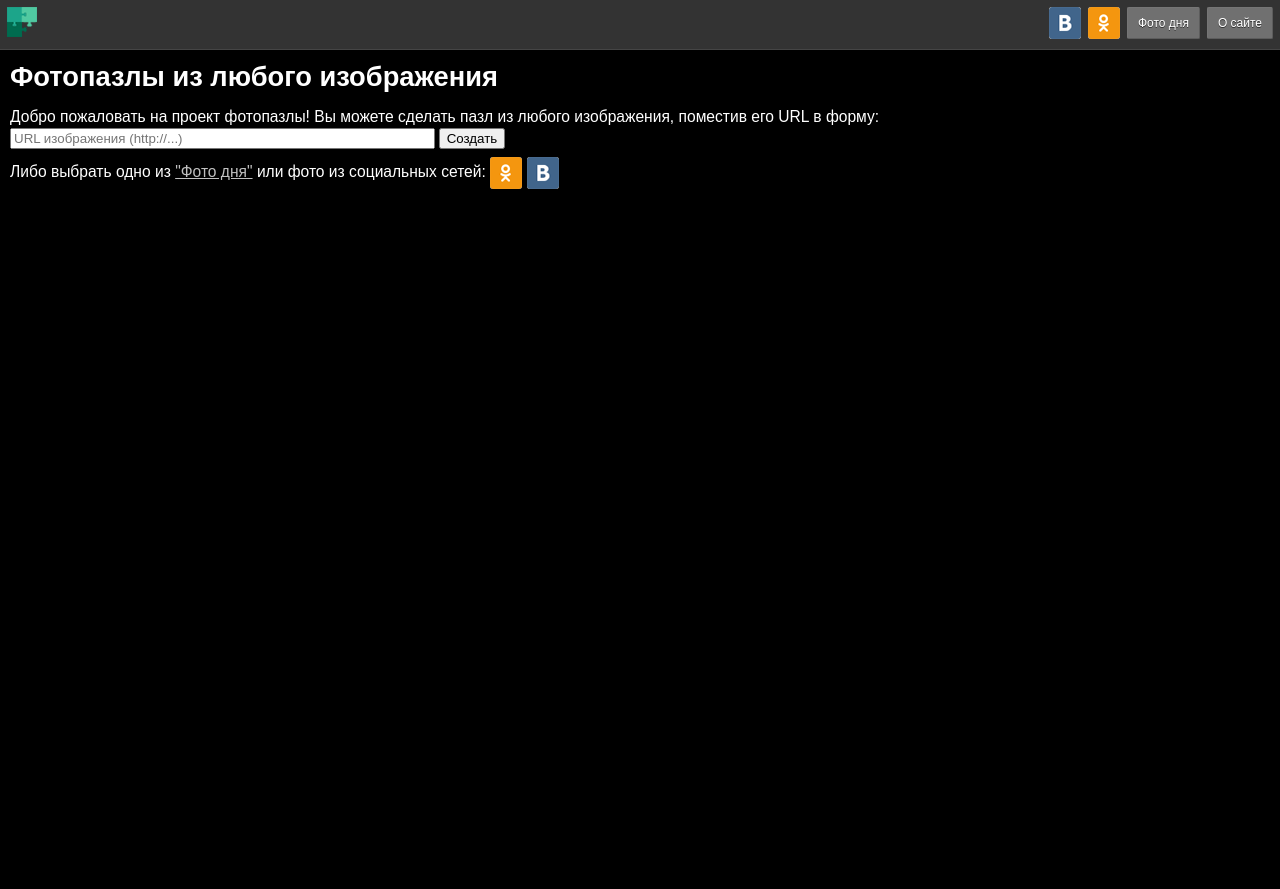
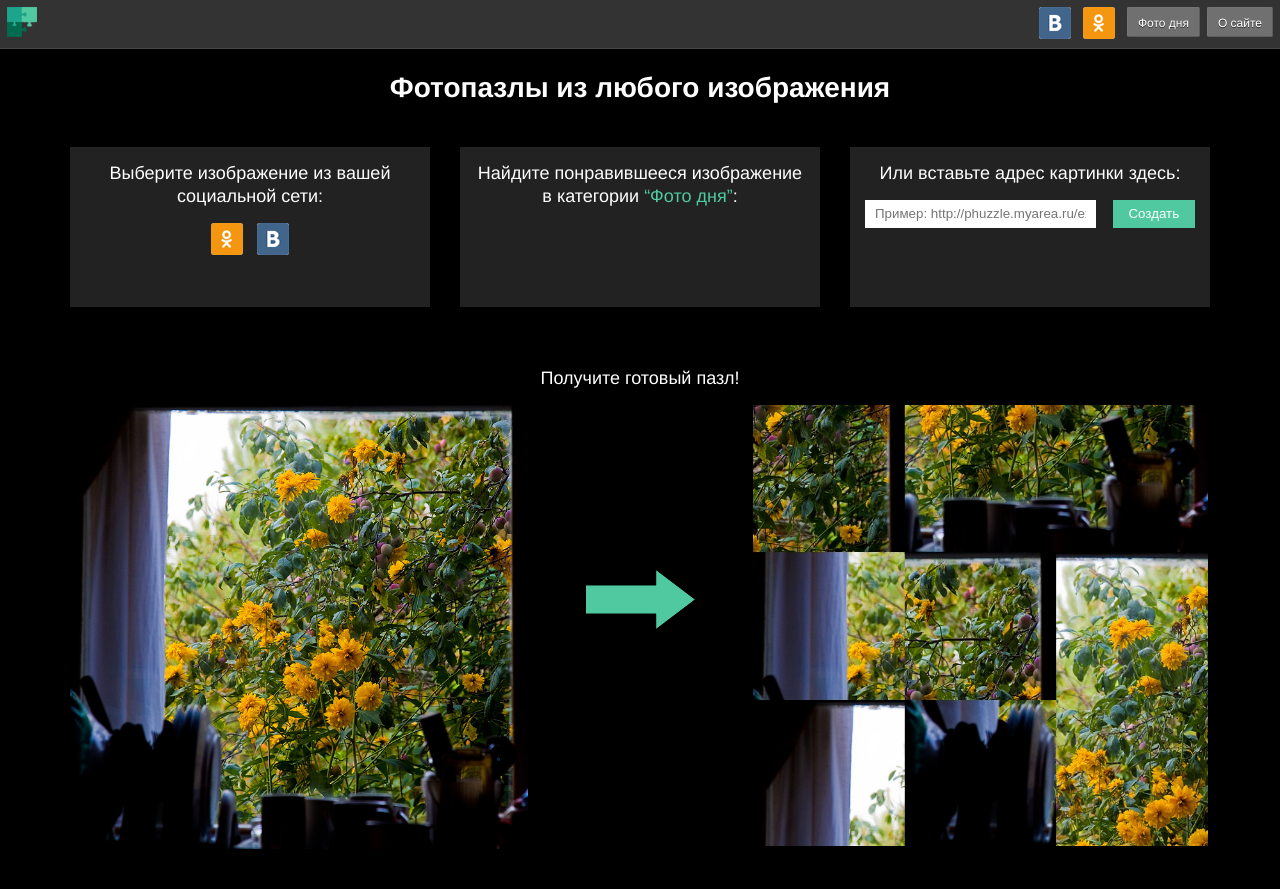
Before and after one commit to samovar007/phuzzle, a PHP site: page / in a window 1280 px wide. Before the commit the page ends 189 px from the top, so only its background shows below. Run offline with PHP 8.4, Linux system fonts and the light colour scheme; some libraries are stand-ins or nearby versions.

Commit message:
изменения на главной + топлайн при выборе фот + выпадушка для сложности

```diff
--- a/www/index.html
+++ b/www/index.html
@@ -12,46 +12,69 @@
 
 <link href='skin/style.css' rel='stylesheet' type='text/css'>
 <script src='//ajax.googleapis.com/ajax/libs/jquery/2.1.0/jquery.min.js'></script>
-<script src='js/puzzle.js'></script>
+<script src='/js/app.js'></script>
+<script src='/js/puzzle.js'></script>
 
 </head><body>
 <div id='step1' style='display: none'>
 	<header class='top'>
-		<span class='asLink about topItem' onclick='App.about(); return false'>О сайте</span></li>
+		<span class='asLink about topItem' onclick='App.about(); return false'>О сайте</span>
 		<a class='topItem' href='/getPhotos/yfd'>Фото дня</a>
 		<a class='topItem snicon ok' href='/getPhotos/ok'></a>
 		<a class='topItem snicon vk' href='/getPhotos/vk'></a>
-		<a class='logo30 topItem' href='/' title='Фотопазлы'></a></li>
+		<a class='logo30 topItem' href='/' title='Фотопазлы'></a>
 	</header>
-	<div id='step1Inside'>
-		<form  method='GET' action=''>
-			<h1>Фотопазлы из любого изображения</h1>
-			<p>Добро пожаловать на проект фотопазлы! Вы можете сделать пазл из любого изображения, поместив его URL в форму:
-			<div class='nobr'><input placeholder='URL изображения (http://...)' name='img' value='' size='50'>
-			<input type='submit' value='Создать'>
+	<div class="container text-center">
+		<h1>Фотопазлы из любого изображения</h1>
+		<section class="select-block">
+			<div class="row">
+				<div class="col-md-4">
+					<div class="inner-block">
+						<h2>Выберите изображение из вашей социальной сети:</h2>
+						<a class="snicon ok" href="/getPhotos/ok"></a>
+						<a class="snicon vk" href="/getPhotos/vk"></a>
+					</div>
+				</div>
+				<div class="col-md-4">
+					<div class="inner-block">
+						<h2>Найдите понравившееся изображение в категории <a href="/getPhotos/yfd">“Фото дня”</a>:</h2>
+						<div class="row" id='yfdExamplePlace'></div>
+					</div>
+				</div>
+				<div class="col-md-4">
+					<div class="inner-block">
+						<h2>Или вставьте адрес картинки здесь:</h2>
+						<form class="nobr clearfix" action="" method="GET">
+							<input class="url-input" size="50" value="" name="img" placeholder="Пример: http://phuzzle.myarea.ru/example.jpg">
+							<input class="btn" type="submit" value="Создать">
+						</form>
+					</div>
+				</div>
 			</div>
-			</p>
-		</form>
-		<p>Либо выбрать одно из <a href='/getPhotos/yfd'>"Фото дня"</a>
-			или фото из социальных сетей:
-			<a href='/getPhotos/ok' class='snicon ok'></a>
-			<a href='/getPhotos/vk' class='snicon vk'></a>
-		</p>
+		</section>
+		<section class="example-block">
+			<h2>Получите готовый пазл!</h2>
+			<div class="row">
+				<div class="col-xs-5">
+					<img src="example.jpg" class="img-responsive" alt=""/>
+				</div>
+				<div class="col-xs-2 arrow-block">
+					<img src="img/arrow.png" class="img-responsive" alt="arrow">
+				</div>
+				<div class="col-xs-5">
+					<img src="example-puzzle.jpg" class="img-responsive" alt=""/>
+				</div>
+			</div>
+		</div>
 	</div>
-</div>
 
 	<div id='step2'  style='display: none'>
 		<header class='top'>
 			<span class='asLink about topItem' onclick='App.about(); return false'>О сайте</span>
 			<a class='topItem logo30' href='/' title='Фотопазлы'></a>
-			<a class='topItem' href="/">Изменить картинку</a>
-			<div  class='topItem'>
-				<form method='GET' action=''>
-					<input id='currentImg' type='hidden' name='img' value=''>
-					Изменить сложность:
-					<select id='currentImgComplexity' name='complexity' onchange='this.form.submit();'>
-					</select>
-				</form>
+			<a class='topItem' href="/">Изменить <span class="xs-hidden">картинку</span></a>
+			<div class='topItem withSubmenu'><div class='submenuHeader'>Сложность ▼</div>
+				<menu class='submenu' id='currentImgComplexity'></menu>
 			</div>
 		</header>
 
@@ -65,7 +88,7 @@
 		<div id='coverWnd'>
 			<div id='coverWndHeader'></div>
 			<div id='coverWndInside'></div>
-			<i id='coverWndX' class='__icon closeWindow'></i>
+			<i class='__icon closeWindow'></i>
 		</div>
 	</div>
 
--- /dev/null
+++ b/www/js/app.js
@@ -0,0 +1,122 @@
+/*
+ * Проверка браузера
+ */
+(function(){
+	var node = document.createElement('canvas');
+	if (!(window.jQuery
+		&& node.getContext
+		&& node.addEventListener
+		&& node.getBoundingClientRect
+		&& Array.prototype.forEach
+		)) {
+		return alert('К сожалению, ваш браузер не может быть использован для данного приложения');
+	}
+})();
+
+function makeLinkToPhuzzle(_imgSrc, _complexity, _body) {
+	return '<a href="/?complexity=' + _complexity + '&img=' + encodeURIComponent(_imgSrc) + '">'+_body+'</a>';
+}
+
+
+var App = (function($) {
+	return {
+		about: function() {
+			this.cover.wnd('О проекте'
+				, 'Автор: Василий Самойлов. <br>Помощь в дизайне и верстке: Екатерина Киреева.<br><br>По всем вопросам обращайтесь по адресу devphuzzle' + '@' + 'gmail.com');
+		}
+		, popup: function(_url) {
+			window.open(_url, '', 'toolbar=0,status=0,width=626,height=436');
+			return false;
+		}
+		/**
+		 * формирует и посылает jsonp запрос
+		 */
+		, jsonp: function(_src) {
+			var s = document.getElementsByTagName('script')[0], n = document.createElement('script');
+			n.type = 'text/javascript';
+			n.async = true;
+			n.src = _src;
+			s.parentNode.insertBefore(n, s);
+		}
+
+		, cover: {
+			init: function coverInit() {
+				$('<div id="cover" style="display: none"><div class="coverDark"></div><div id="coverText"></div>'
+					+ '<div id="coverWnd"><div id="coverWndHeader"></div><div id="coverWndInside"></div>'
+					+ '<i class="__icon closeWindow"></i></div></div>').appendTo('body');
+
+				$('#coverWnd i').on('click', this.off);
+			}
+			, text: function coverOn(_text) {
+				$('#coverText').html(_text).show();
+				$('#coverWnd').hide();
+				$('#cover').show();
+			}
+			, wnd: function coverWnd(_header, _text) {
+				$('#coverText').hide();
+				$('#coverWndHeader').html(_header);
+				$('#coverWndInside').html(_text);
+				$('#coverWnd').show();
+				$('#cover').show();
+			}
+			, off: function coverOff() {
+				$('#cover').hide();
+			}
+		}
+		, sharing:  {
+			url: ''
+			, title: ''
+			, img: ''
+			, txt: ''
+			, init: function(_url, _title, _img, _text) {
+				this.url = _url;
+				this.title = _title;
+				this.img = _img;
+				this.txt = _text;
+			}
+			, vk: function() {
+				return 'http://vkontakte.ru/share.php'
+					+ '?url='          + encodeURIComponent(this.url)
+					+ '&title='       + encodeURIComponent(this.title)
+					+ '&description=' + encodeURIComponent(this.txt)
+					+ '&image='       + encodeURIComponent(this.img)
+					+ '&noparse=true';
+			}
+			, ok: function() {
+				return 'http://www.odnoklassniki.ru/dk?st.cmd=addShare'
+					+ '&st.comments=' + encodeURIComponent(this.txt)
+					+ '&st._surl='    + encodeURIComponent(this.url);
+			}
+			, fb: function() {
+				return 'http://www.facebook.com/sharer.php?s=100'
+					+ '&p[title]='     + encodeURIComponent(this.title)
+					+ '&p[summary]='   + encodeURIComponent(this.txt)
+					+ '&p[url]='       + encodeURIComponent(this.url)
+					+ '&p[images][0]=' + encodeURIComponent(this.img);
+			}
+			, tw: function() {
+				return 'http://twitter.com/share';
+					+ '?text='      + encodeURIComponent(this.title)
+					+ '&url='      + encodeURIComponent(this.url)
+					+ '&counturl=' + encodeURIComponent(this.url);
+			}
+			, mr: function() {
+				return 'http://connect.mail.ru/share'
+					+ '?url='          + encodeURIComponent(this.url)
+					+ '&title='       + encodeURIComponent(this.title)
+					+ '&description=' + encodeURIComponent(this.txt)
+					+ '&imageurl='    + encodeURIComponent(this.img);
+			}
+			, gg: function() {
+				return 'https://plus.google.com/share'
+					+ '?url='          + encodeURIComponent(this.url)
+					;
+			}
+		}
+	};
+
+}(jQuery));
+
+$(document).ready(function() {
+	App.cover.init();
+});
--- a/www/js/ok.js
+++ b/www/js/ok.js
@@ -1,5 +1,5 @@
 var okPhotos = (function($){
-	var $container = $('#photos').append('<div id="album0"></div><h2>Альбомы</h2>');
+	var $container = $('#photos').append('<div id="album0" class="albumData"></div><h2>Альбомы</h2>');
 	var gotAlbumsData = {};
 
 	function getAlbumPhotos(_aid) {
@@ -11,7 +11,7 @@
 			gotAlbumsData[_aid] = 1;
 			var $album = $('#album' + _aid);
 			_data.photos.forEach(function(_el){
-				$(makeLinkToPhuzzle(_el.pic640x480, '<img src="' + _el.pic128x128 + '">'))
+				$(makeLinkToPhuzzle(_el.pic640x480, 1, '<img src="' + _el.pic128x128 + '">'))
 					.appendTo($album);
 			});
 			$album.removeClass('displayNone');
--- a/www/js/vk.js
+++ b/www/js/vk.js
@@ -71,7 +71,7 @@
 			var $album = $('#album' + _data.response[0].aid);
 			$album.removeClass('displayNone');
 			_data.response.forEach(function(_el){
-				$(makeLinkToPhuzzle(_el.src_big, '<img src="' + _el.src + '">'))
+				$(makeLinkToPhuzzle(_el.src_big, 1, '<img src="' + _el.src + '">'))
 					.appendTo($album);
 			});
 		}
--- /dev/null
+++ b/www/robots.txt
@@ -0,0 +1,2 @@
+User-Agent: *
+Disallow: /getPhotos
--- a/www/skin/style.css
+++ b/www/skin/style.css
@@ -5,17 +5,36 @@
     Description:
         Purpose of the stylesheet follows.
 */
-body, div, p, img, form {
+* {
+  -webkit-box-sizing: border-box;
+  -moz-box-sizing: border-box;
+  box-sizing: border-box;
+}
+
+*:before,
+*:after {
+  -webkit-box-sizing: border-box;
+  -moz-box-sizing: border-box;
+  box-sizing: border-box;
+}
+html {
+  font-size: 62.5%;
+  -webkit-tap-highlight-color: rgba(0, 0, 0, 0);
+}
+body {
+  font-family: "Helvetica Neue", Helvetica, Arial, sans-serif;
+  font-size: 14px;
+  line-height: 1.42857143;
+  color: #fff;
+  background-color: #000;
+}
+
+body, div, p, img, form, menu {
 	margin: 0; padding: 0;
 }
 body {
 	width: 100%;
 	height: 100%;
-	margin: 0;
-	padding: 0;
-	background: black;
-	color: white;
-	font: 13px/18px Arial,Helvetica,sans-serif;
 }
 a {
 	color: silver;
@@ -53,7 +72,7 @@
     margin-top: 7px;
 	margin-left: 7px;
     padding: 6px 10px;
-	height: 18px;
+	height: 30px;
 	line-height: 18px;
 	float: right;
 }
@@ -309,3 +362,149 @@
 	margin-right: 9px;
     margin-top: 5px;
 }
+
+
+/*-----------------------*/
+.select-block{
+	margin-bottom: 40px;
+}
+.container {
+  margin-right: auto;
+  margin-left: auto;
+  padding-left: 15px;
+  padding-right: 15px;
+}
+.row {
+  margin-left: -15px;
+  margin-right: -15px;
+}
+.row:before, .row:after {
+    content: " ";
+    display: table;
+}
+.row:after {
+    clear: both;
+}
+.col-xs-4,
+.col-md-4,
+.col-xs-5,
+.col-xs-2 {
+  position: relative;
+  min-height: 1px;
+  padding-left: 15px;
+  padding-right: 15px;
+}
+.col-xs-5, .col-xs-4, .col-xs-2{
+	float: left;
+}
+.col-xs-5 {
+	width: 41.66666667%;
+}
+.col-xs-4{
+	width: 33.33333333%;
+}
+.col-xs-2 {
+	width: 16.66666667%;
+}
+
+a{
+	color: #50c9a1;
+	text-decoration: none;
+}
+a:hover{
+	color: #1ca58a;
+}
+h2{
+	font-weight: normal;
+	line-height: 1.3;
+	font-size: 18px;
+}
+.text-center{
+	text-align: center;
+}
+.nobr input{
+	float: left;
+	height: 28px;
+}
+.url-input{
+	width: 70%;
+	margin-right: 5%;
+	border: none;
+	padding: 5px 10px;
+}
+.btn{
+	background: #50c9a1;
+	border: none;
+	color: #fff;
+	padding: 5px 10px;
+	width: 25%;
+	cursor: pointer;
+}
+.btn:active{
+	background: #1ca58a;
+}
+.img-responsive, #yfdExamplePlace img {
+  display: block;
+  max-width: 100%;
+  height: auto;
+}
+.example-block{
+	margin-bottom: 40px;
+}
+.arrow-block img{
+	margin: 100% auto 0;
+}
+.inner-block{
+	background: #222;
+	padding: 15px;
+	margin-bottom: 20px;
+	margin-top: 20px;
+}
+.inner-block h2{
+	margin-top: 0;
+}
+.snicon{
+	margin: 0 5px;
+}
+
+
+.clearfix:after {
+    clear: both;
+}
+.clearfix:before, .clearfix:after {
+    content: " ";
+    display: table;
+}
+
+
+@media (min-width: 768px) {
+  .container {
+    width: 750px;
+  }
+}
+@media (min-width: 992px) {
+  .container {
+    width: 970px;
+  }
+}
+@media (min-width: 1200px) {
+  .container {
+    width: 1170px;
+  }
+}
+@media (min-width: 992px) {
+  .col-md-4{
+    float: left;
+  }
+  .col-md-4{
+	width: 33.33333333%;
+  }
+  .inner-block{
+	min-height: 160px;
+  }
+}
+@media (max-width: 767px) {
+ .xs-hidden{
+  display: none;
+ }
+}
```
Also changed, not shown: other parts of www/skin/style.css (+45 -11 lines), templates/getPhotos/main.html (+9 -5 lines), templates/getPhotos/yfdView.html (+16 -16 lines), www/js/puzzle.js (+32 -100 lines), www/example-puzzle.jpg (added), www/example.jpg (added), www/img/arrow.png (added).
